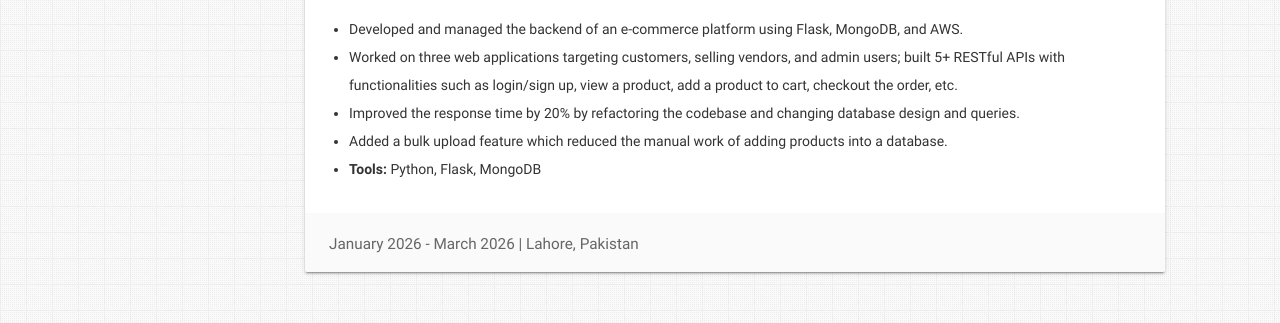
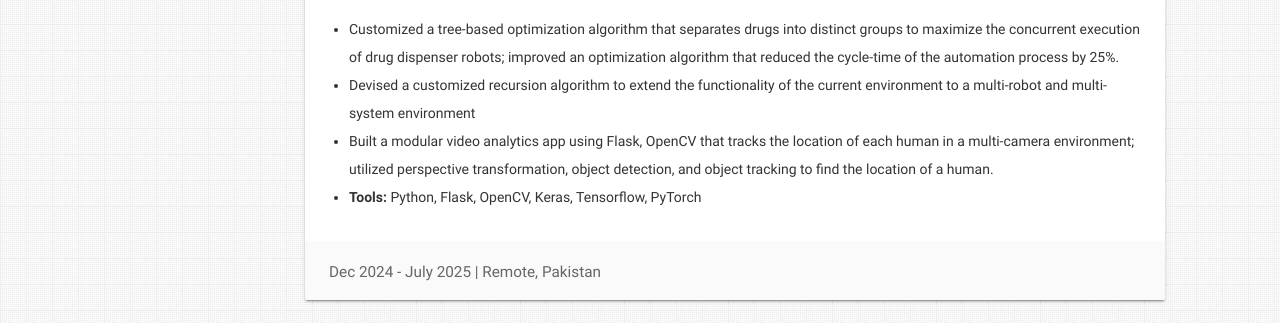
Before and after one commit to ahmadakhtar157/ahmadakhtar157.github.io, a plain HTML site: page index.html in a window 1280 px wide. Shown: the part 1796-2119 px from the top of the page. Drawn offline with nearby package versions, Linux system fonts and the light colour scheme.

Commit message:
Comment out experience section in index.html for future reference

```diff
--- a/index.html
+++ b/index.html
@@ -225,14 +225,13 @@
       <div class="container">
 
         <!-- Experience 1 -->
-        <div class="card">
+        <!-- <div class="card">
           <div class="card-content">
             <div class="row">
               <div class="col s12 m2">
                 <a href="https://www.devsinc.com/" target="_blank"><img alt="Devsinc logo"
                     src="/assets/img/devsinc-logo-1.png" class="responsive-img center-block" /></a>
               </div>
-              <!-- <div class="col s12 m10"> -->
               <div class="col s12 m10">
                 <p>
                   <span class="card-title"><a href="https://www.Devsinc.com/" target="_blank"
@@ -259,7 +258,7 @@
           <div class="card-action">
             <span>January 2026 - March 2026 | Lahore, Pakistan</span>
           </div>
-        </div>
+        </div> -->
 
         <!-- Experience 2 -->
         <div class="card">
```
